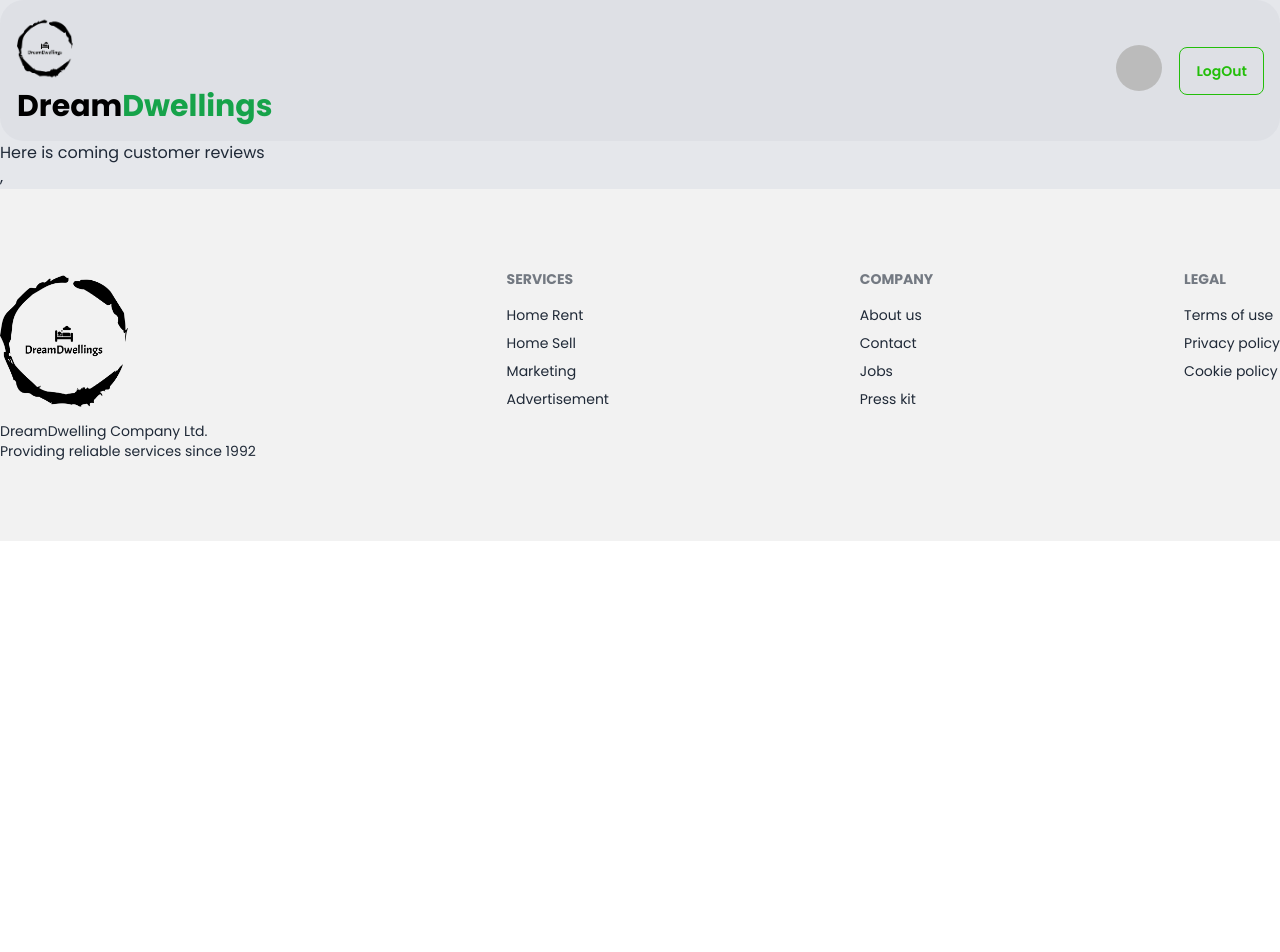
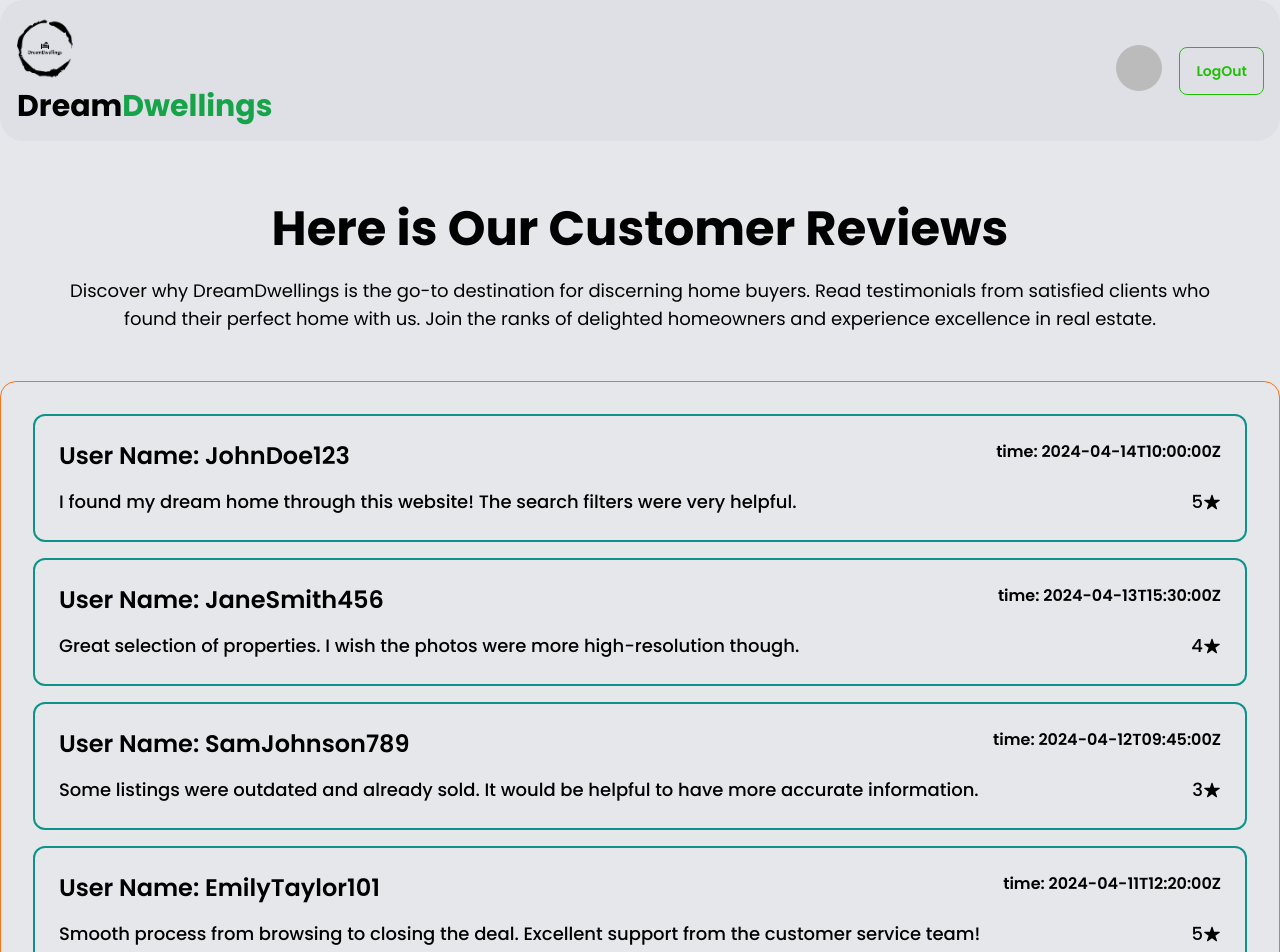
Before and after one commit to md-nasim-mondal/dream-dwellings, a React (Vite) app: page /reviews in a window 1280 px wide. Shown: the top 952 px of the page. Before the commit the page ends 800 px from the top, so only its background shows below. Built offline with nearby package versions, Linux system fonts and the light colour scheme; no server answers; sample sign-in values are in the browser's storage.

Commit message:
added customer review route data and solved some problems and added two description for two routes

```diff
--- /dev/null
+++ b/public/reviews.json
@@ -0,0 +1,62 @@
+[
+    {
+        "user_name": "JohnDoe123",
+        "rating_star": 5,
+        "comment": "I found my dream home through this website! The search filters were very helpful.",
+        "time": "2024-04-14T10:00:00Z"
+    },
+    {
+        "user_name": "JaneSmith456",
+        "rating_star": 4,
+        "comment": "Great selection of properties. I wish the photos were more high-resolution though.",
+        "time": "2024-04-13T15:30:00Z"
+    },
+    {
+        "user_name": "SamJohnson789",
+        "rating_star": 3,
+        "comment": "Some listings were outdated and already sold. It would be helpful to have more accurate information.",
+        "time": "2024-04-12T09:45:00Z"
+    },
+    {
+        "user_name": "EmilyTaylor101",
+        "rating_star": 5,
+        "comment": "Smooth process from browsing to closing the deal. Excellent support from the customer service team!",
+        "time": "2024-04-11T12:20:00Z"
+    },
+    {
+        "user_name": "ChrisBrown222",
+        "rating_star": 3,
+        "comment": "The website layout is confusing, and the search function needs improvement. Had trouble finding what I was looking for.",
+        "time": "2024-04-10T17:00:00Z"
+    },
+    {
+        "user_name": "SophieWilliams789",
+        "rating_star": 4,
+        "comment": "Found some great options within my budget. The map feature helped me narrow down my choices effectively.",
+        "time": "2024-04-09T14:45:00Z"
+    },
+    {
+        "user_name": "MichaelClark23",
+        "rating_star": 5,
+        "comment": "I appreciate the detailed descriptions provided for each property. Made it easier to compare and decide.",
+        "time": "2024-04-08T11:10:00Z"
+    },
+    {
+        "user_name": "OliviaBrown456",
+        "rating_star": 3,
+        "comment": "It would be nice to have more options for virtual tours. Many listings lacked this feature.",
+        "time": "2024-04-07T16:20:00Z"
+    },
+    {
+        "user_name": "DavidMiller789",
+        "rating_star": 5,
+        "comment": "The property alerts feature is very useful. I was notified immediately when a new listing matching my criteria became available.",
+        "time": "2024-04-06T09:30:00Z"
+    },
+    {
+        "user_name": "EmmaJones101",
+        "rating_star": 4,
+        "comment": "Overall satisfied with the website's user experience. Found my new home within a week of searching!",
+        "time": "2024-04-05T13:15:00Z"
+    }
+]
--- a/src/components/AllEstates/AllEstates.jsx
+++ b/src/components/AllEstates/AllEstates.jsx
@@ -19,6 +19,7 @@ const AllEstates = () => {
                     {" "}
                     Estates{" "}
                 </h1>
+                <p className="text-lg text-center w-[94%] md:w-[90%] mx-auto text-black font-normal pb-12">Explore DreamDwellings&apos; Residential Estates, where luxury meets comfort. Discover exquisite homes tailored to your lifestyle, from quaint cottages to elegant mansions. Find your dream residence amidst our curated selection of premier properties.</p>
             </div>
             <div
                 data-aos="fade-up-right"
--- a/src/pages/Contact/Contact.jsx
+++ b/src/pages/Contact/Contact.jsx
@@ -34,7 +34,7 @@ const Contact = () => {
     };
 
     return (
-        <div className="mb-12">
+        <div className="mb-12 py-16 lg:py-32">
             <Helmet>
                 <title>DreamDwellings || Contact</title>
                 <link rel="icon" type="image/svg+xml" href={Icon} />
--- a/src/pages/CustomerReviews/CustomerReviews.jsx
+++ b/src/pages/CustomerReviews/CustomerReviews.jsx
@@ -2,16 +2,51 @@ import Icon from "../../assets/logo/customer-evaluation-review.svg";
 import "animate.css";
 import AOS from "aos";
 import "aos/dist/aos.css";
+import { useEffect, useState } from "react";
+
+import { toast, ToastContainer } from "react-toastify";
 import { Helmet } from "react-helmet-async";
+import { IoIosStar } from "react-icons/io";
 AOS.init();
 const CustomerReviews = () => {
+    const [reviews, setReviews] = useState([]);
+    useEffect(()=> {
+        fetch("/reviews.json")
+        .then(res => res.json())
+        .then(data => setReviews(data));
+    },[])
+    const handleReviewsButton = () => {
+        toast("This section is under maintaining process, Please be patient..........");
+    };
     return (
-        <div>
+        <div className="w-[94%] md:w-full mx-auto">
             <Helmet>
                 <title>DreamDwellings-Customer-Reviews</title>
                 <link rel="icon" type="image/svg+xml" href={Icon} />
             </Helmet>
-            <h1>Here is coming customer reviews</h1>
+            <div>
+            <h1 className=" text-2xl md:text-3xl lg:text-5xl text-black font-bold text-center pt-16 pb-6">Here is Our Customer Reviews </h1>
+            <p className="text-lg text-center w-[94%] md:w-[90%] mx-auto text-black font-normal pb-12">Discover why DreamDwellings is the go-to destination for discerning home buyers. Read testimonials from satisfied clients who found their perfect home with us. Join the ranks of delighted homeowners and experience excellence in real estate.</p>
+            </div>
+            <div className="p-8 border border-orange-500 rounded-2xl ">
+                {
+                    reviews.map((review, idx) => <div className="p-3 lg:p-6 border-2 border-teal-600 rounded-xl space-y-4 mb-4"  key={idx}>
+                        <div className="flex justify-between gap-8 text-black flex-wrap">
+                            <h2 className="text-2xl font-semibold">User Name: {review.user_name}</h2>
+                            <p className="font-semibold">time: {review.time}</p>
+                        </div>
+                        <div className="flex flex-wrap justify-between gap-8 text-black font-medium">
+                            <p className="text-lg">{review.comment}</p>
+                            <p className="text-lg flex items-center">{review.rating_star} <IoIosStar /></p>
+                        </div>
+                    </div> )
+                }
+                <div className="flex flex-col md:flex-row gap-4">
+                <textarea name="" id=""  className="flex-1 rounded-lg px-4 py-2 h-24 lg:h-40" placeholder="Write Your Review Here"></textarea>
+                <button type="submit" onClick={handleReviewsButton} className="btn  btn-active bg-green-600 text-black text-sm">Add to Reviews</button>
+                </div>
+            </div>
+            <ToastContainer></ToastContainer>
         </div>
     );
 };
```
